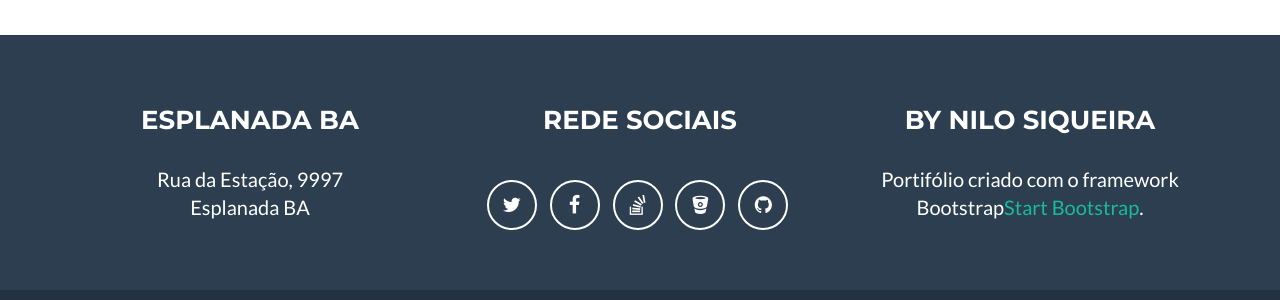
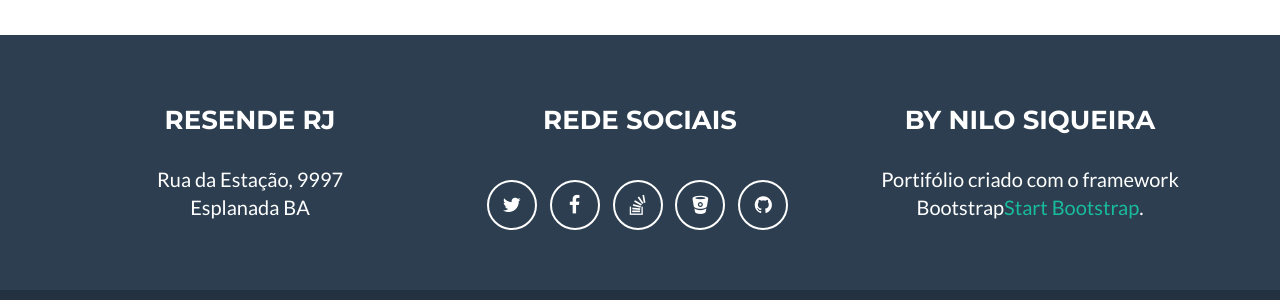
Before and after one commit to nilosiqueira/nilosiqueira.github.io, a Jekyll site: the page built from index.md, in a window 1280 px wide and 900 px high, scrolled down 2640 px. Shown: the part 538-838 px from the top of the window. Built offline with Jekyll 4.4.1, drawn with Linux system fonts in a browser that asks for light colours.

Commit message:
Update _config.yml

```diff
--- a/_config.yml
+++ b/_config.yml
@@ -33,7 +33,7 @@ color:
 # Footer settings
 footer:
   copyright: Nilo Siqueira
-  location: Esplanada BA
+  location: Resende RJ
   social: Rede Sociais
   credits: By Nilo Siqueira
 
```
